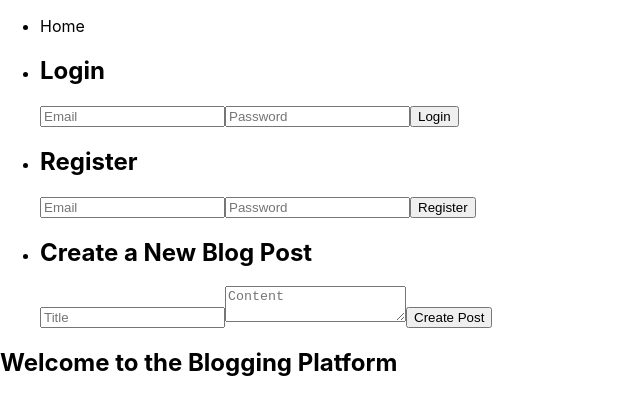
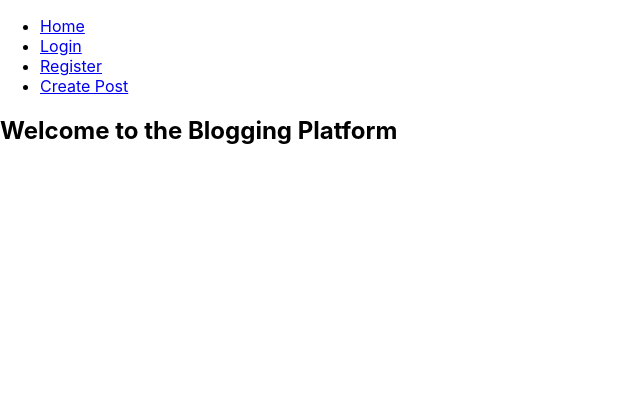
Before and after one commit to nyaliti/brofem-hub, a React (Create React App) app: page / in a window 1280 px wide. Shown: the top 414 px of the page, without its empty margins (0-640 px from the left). Built offline with nearby package versions, Linux system fonts and the light colour scheme.

Commit message:
updated Navbar.js to meet eslint standards

```diff
--- a/src/components/Navbar.js
+++ b/src/components/Navbar.js
@@ -1,21 +1,21 @@
 import React from 'react';
-import Login from './Login';
-import Register from './Register';
-import CreatePost from './CreatePost';
+import {Link} from 'react-router-dom';
 
 const Navbar = () => {
   return (
     <nav>
       <ul>
-        <li>Home</li>
         <li>
-          <Login />
+          <Link to="/">Home</Link>
         </li>
         <li>
-          <Register />
+          <Link to="/login">Login</Link>
         </li>
         <li>
-          <CreatePost /> {/* Include the CreatePost component */}
+          <Link to="/register">Register</Link>
+        </li>
+        <li>
+          <Link to="/create-post">Create Post</Link>
         </li>
       </ul>
     </nav>
```
